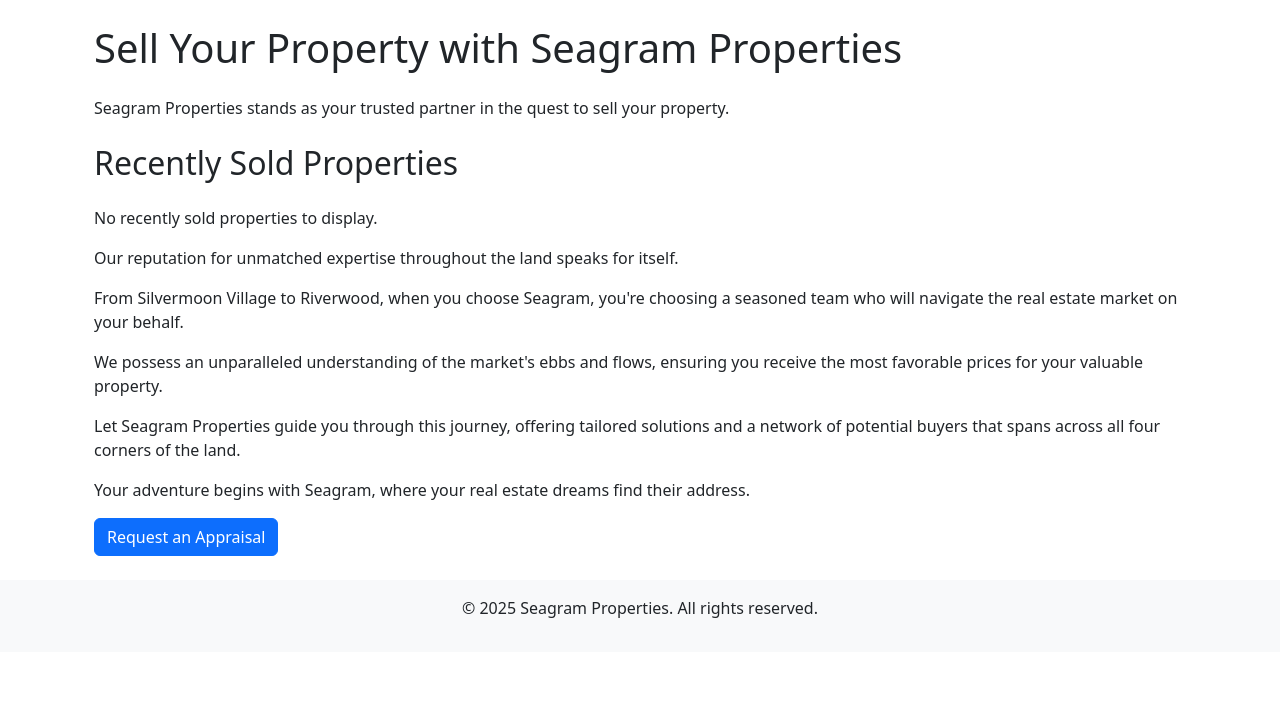
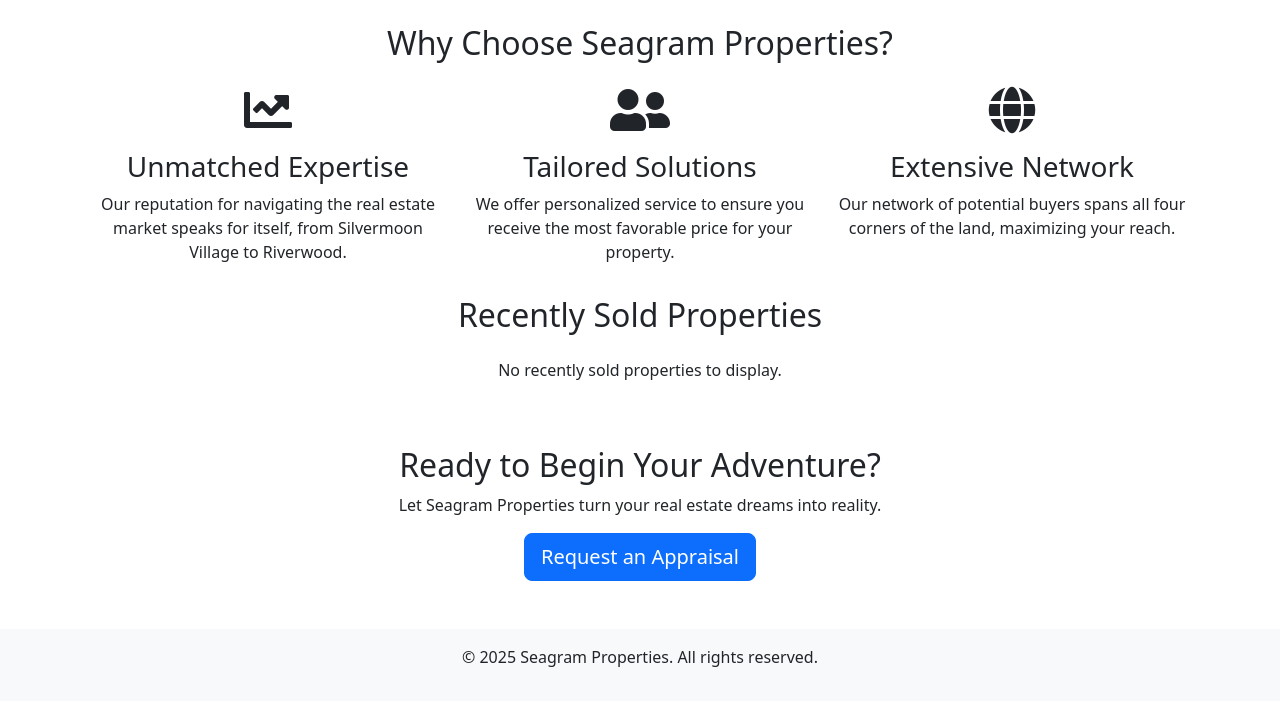
Before and after one commit to johnnycwatt/seagram-django, a Django app: template core/templates/core/sell.html in a window 1280 px wide. Shown: the part 56-762 px from the top of the page. Run offline with Django 5.2, Linux system fonts and the light colour scheme; the template is opened without the code that fills it, so the values that code supplies are empty.

Commit message:
Enhance buy page and sell page. Add filter, sort and search to the buy page, improve the layout of sell page

```diff
--- a/core/templates/core/sell.html
+++ b/core/templates/core/sell.html
@@ -1,34 +1,58 @@
 {% extends 'base.html' %}
 {% block content %}
-<div class="container">
-    <h1 class="my-4">Sell Your Property with Seagram Properties</h1>
-    <p>
-        Seagram Properties stands as your trusted partner in the quest to sell your property.
-    </p>
 
 
-    <h2 class="my-4">Recently Sold Properties</h2>
+<!-- Why Choose Seagram Section -->
+<div class="container my-3">
+    <h2 class="text-center mb-4">Why Choose Seagram Properties?</h2>
+    <div class="row text-center">
+        <div class="col-md-4">
+            <i class="fas fa-chart-line fa-3x mb-3"></i>
+            <h3>Unmatched Expertise</h3>
+            <p>Our reputation for navigating the real estate market speaks for itself, from Silvermoon Village to Riverwood.</p>
+        </div>
+        <div class="col-md-4">
+            <i class="fas fa-user-friends fa-3x mb-3"></i>
+            <h3>Tailored Solutions</h3>
+            <p>We offer personalized service to ensure you receive the most favorable price for your property.</p>
+        </div>
+        <div class="col-md-4">
+            <i class="fas fa-globe fa-3x mb-3"></i>
+            <h3>Extensive Network</h3>
+            <p>Our network of potential buyers spans all four corners of the land, maximizing your reach.</p>
+        </div>
+    </div>
+</div>
+
+<!-- Recently Sold Properties Section -->
+<div class="container my-3">
+    <h2 class="text-center mb-4">Recently Sold Properties</h2>
     <div class="row">
         {% for property in sold_properties %}
             <div class="col-12 col-md-6 col-lg-4 mb-4">
-                {% include 'core/_property_card.html' with property=property %}
+                <div class="card property-card">
+                    <img src="{{ property.image.url }}" class="card-img-top" alt="{{ property.address }}">
+                    <div class="card-body">
+                        <h5 class="card-title">{{ property.address }}</h5>
+                        <p class="card-text">{{ property.get_suburb_display }}</p>
+                        <p class="card-text"><strong>Sold for: {{ property.price|floatformat:0 }} USD</strong></p>
+                    </div>
+                </div>
             </div>
         {% empty %}
             <div class="col-12">
-                <p>No recently sold properties to display.</p>
+                <p class="text-center">No recently sold properties to display.</p>
             </div>
         {% endfor %}
     </div>
-    <p>
-        Our reputation for unmatched expertise throughout the land speaks for itself.
-    </p>
-    <p>From Silvermoon Village to Riverwood, when you choose Seagram, you're choosing a seasoned team who will navigate the real estate market on your behalf.</p>
+</div>
 
 
-     <p>   We possess an unparalleled understanding of the market's ebbs and flows, ensuring you receive the most favorable prices for your valuable property.</p>
-    <p>Let Seagram Properties guide you through this journey, offering tailored solutions and a network of potential buyers that spans across all four corners of the land.</p>
-    <p>Your adventure begins with Seagram, where your real estate dreams find their address.</p>
 
-    <a href="#" class="btn btn-primary mb-4">Request an Appraisal</a>
+<!-- Call to Action Section -->
+<div class="container my-5 text-center">
+    <h2>Ready to Begin Your Adventure?</h2>
+    <p>Let Seagram Properties turn your real estate dreams into reality.</p>
+    <a href="{% url 'sell_form' %}" class="btn btn-primary btn-lg">Request an Appraisal</a>
 </div>
 {% endblock %}
```
Also changed, not shown: core/templates/core/property_list.html (+60 -0 lines), core/views.py (+49 -1 lines), README.md, db.sqlite3, media/properties/house-five-front.png (added), media/properties/house-four-front.png (added), media/properties/house-six-front.png (added), static/css/custom.css (line endings or trailing spaces), 2 other files.
